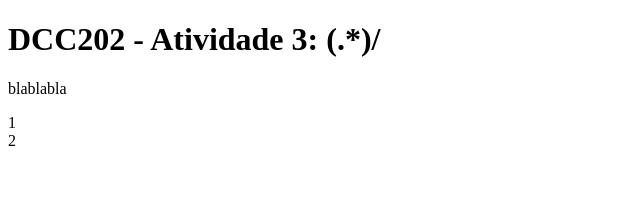
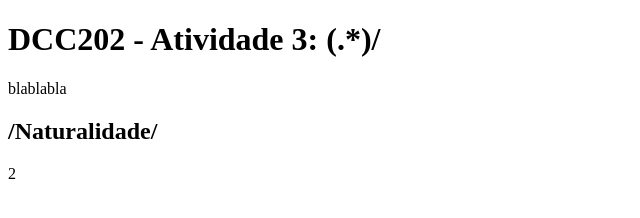
Before and after one commit to ufjf-dcc202/ufjf-dcc202-2023-3-a-atv3-rodrigo-mch, a website: page index.html in a window 1280 px wide. Shown: the whole page, without its empty margins (0-640 px from the left). Drawn offline with Linux system fonts and the light colour scheme.

Commit message:
título na seção 1

```diff
--- a/index.html
+++ b/index.html
@@ -12,7 +12,7 @@
 <h1>DCC202 - Atividade 3: (.*)/</h1>
 <p> blablabla</p>
 <section>
-    1
+    <h2>/Naturalidade/</h2>
 </section>
 <section>
     2
```
